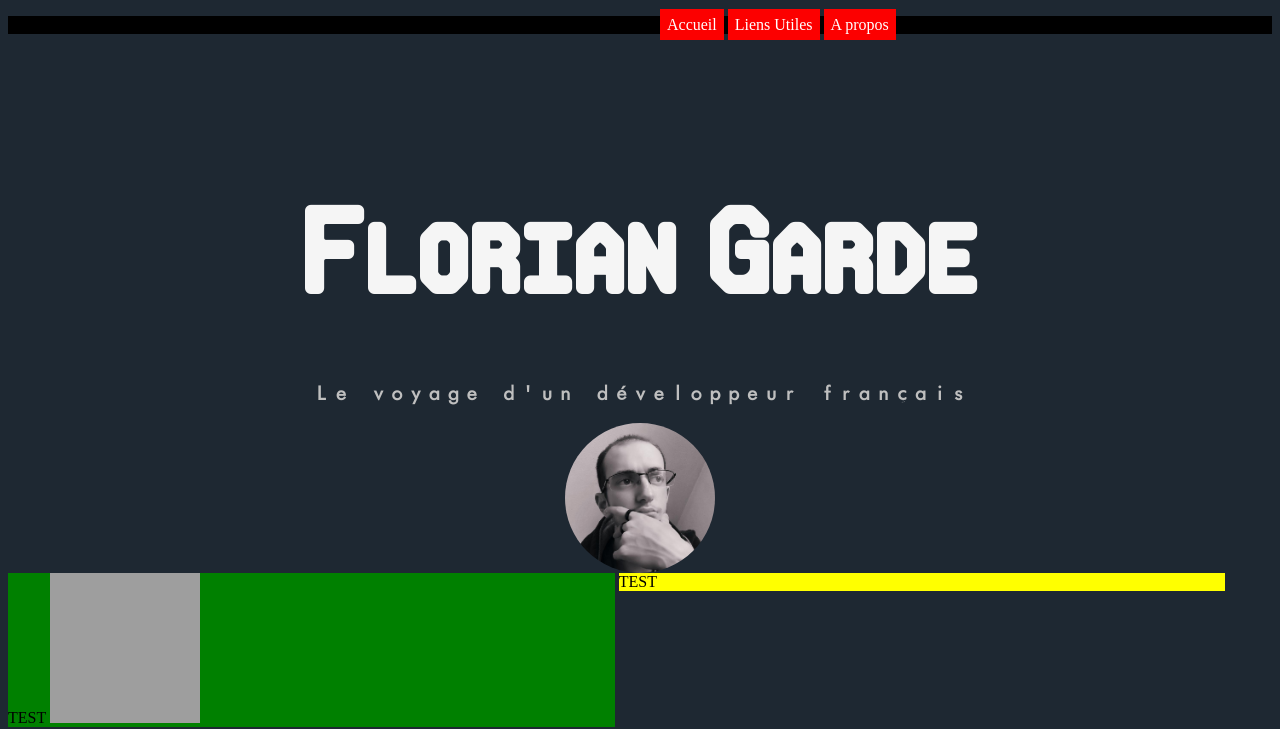
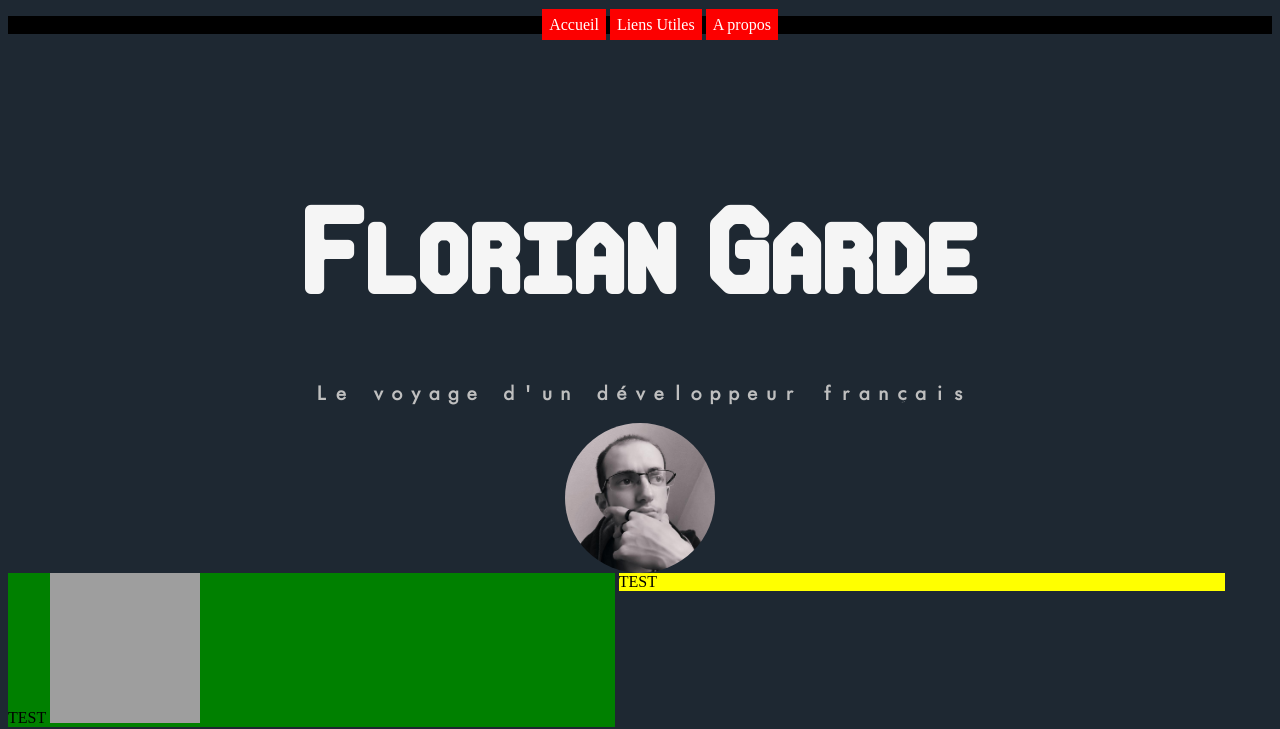
Before and after one commit to FGarde/Website, a plain HTML site: page index.html in a window 1280 px wide. Shown: the top 729 px of the page. Drawn offline with Linux system fonts and the light colour scheme; grey boxes are pictures that could not be loaded.

Commit message:
[ADD] Centered Nav Buttons

```diff
--- a/css/style.css
+++ b/css/style.css
@@ -43,13 +43,13 @@ header{
     color: white;
     background-color: #000000;
 }
+nav.menu_nav {
+    text-align: center;
+}
 nav.menu_nav ul li.button{
     display: inline-block;
     list-style-type: none;
-    margin: auto;
     text-align: center;
-    position: relative;
-    left: 50%;
 }
 
 nav.menu_nav ul li.button a{
```
